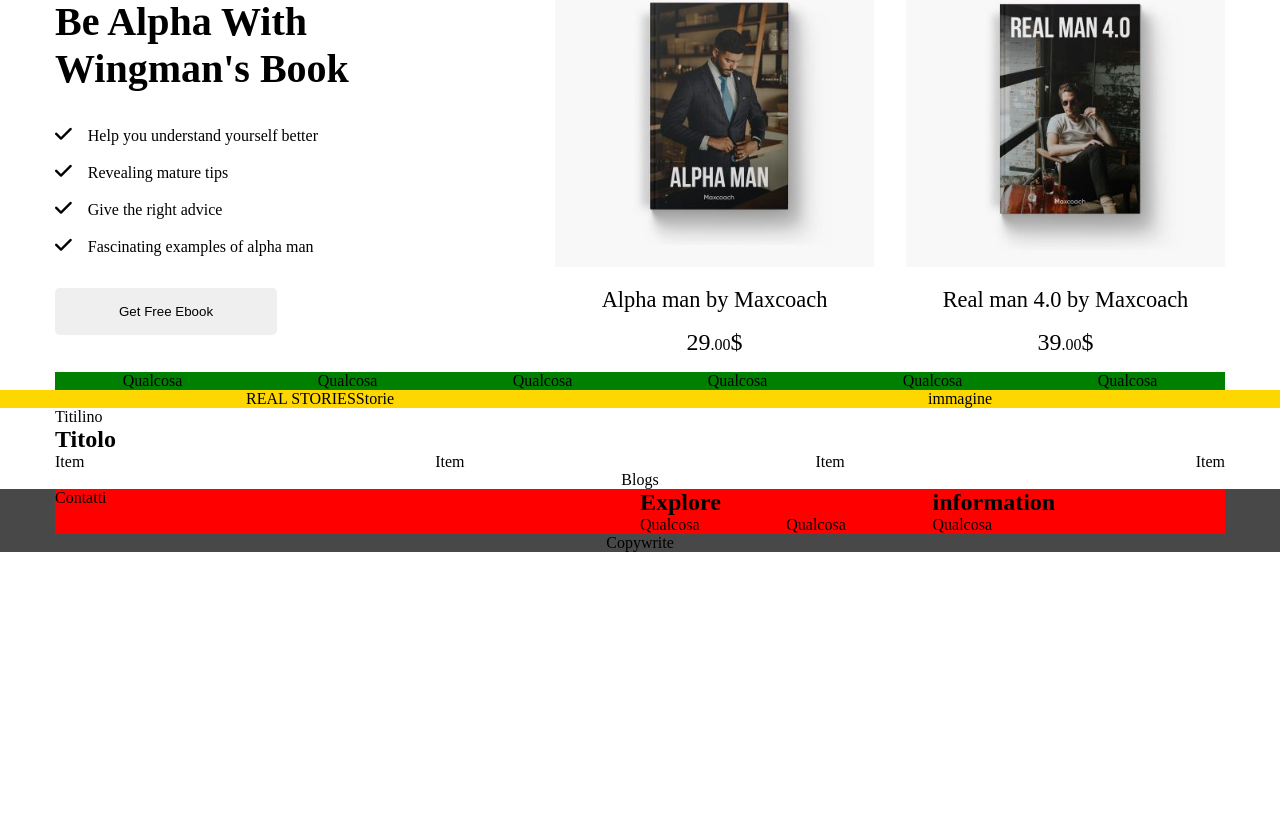
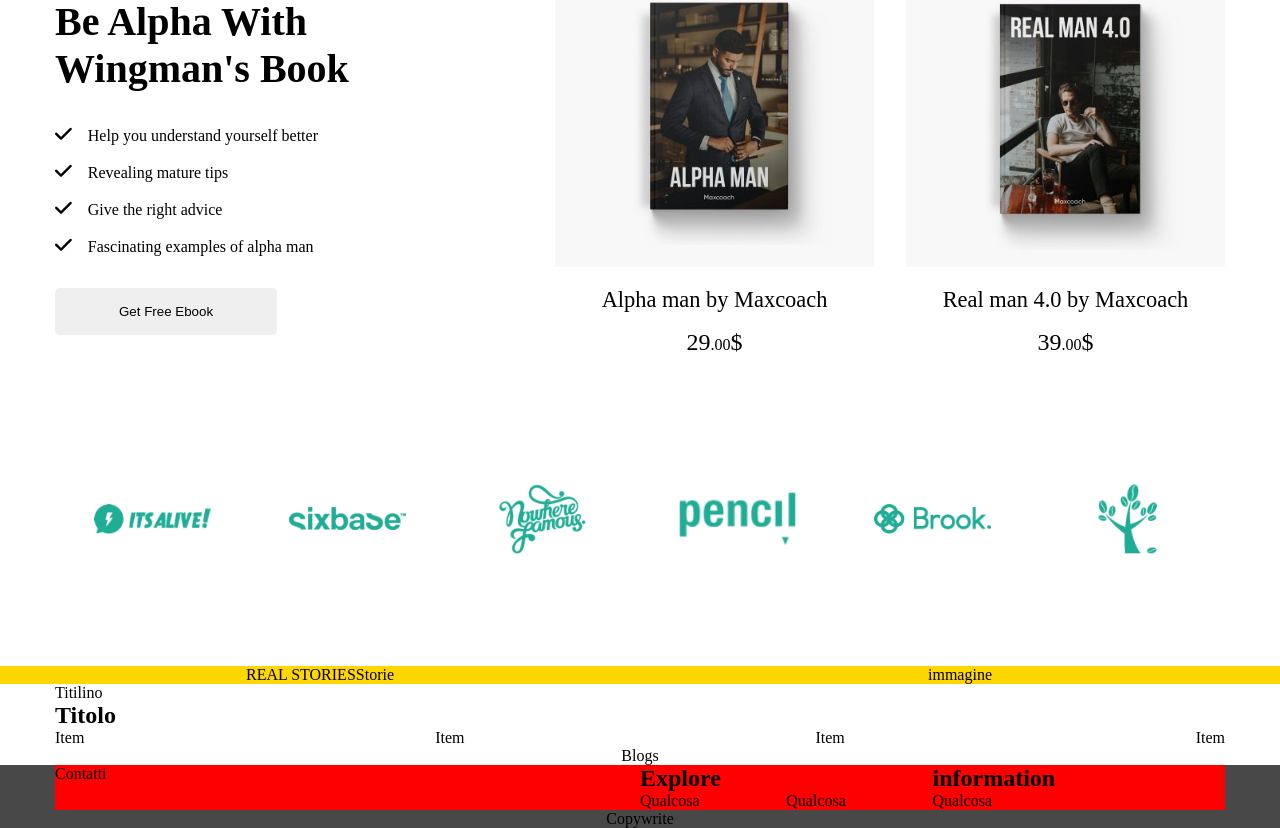
Before and after one commit to Marco-Vigilio/proj-html-vuejs, a Vue app: page / in a window 1280 px wide. Shown: the part 3397-4225 px from the top of the page. Before the commit the page ends 3949 px from the top, so only its background shows below. Built offline with nearby package versions, Linux system fonts and the light colour scheme.

Commit message:
inserisco le immagini a Sponsor

```diff
--- a/src/components/main/Sponsors.vue
+++ b/src/components/main/Sponsors.vue
@@ -1,11 +1,23 @@
 <template>
     <div class="sponsors">
-        <div>Qualcosa</div>
-        <div>Qualcosa</div>
-        <div>Qualcosa</div>
-        <div>Qualcosa</div>
-        <div>Qualcosa</div>
-        <div>Qualcosa</div>
+        <div class="sponsor">
+            <img src="../../assets/img/client-logo-05-primary.png" alt="image of Its Alive!">
+        </div>
+        <div class="sponsor">
+            <img src="../../assets/img/client-logo-06-primary.png" alt="image of Its Alive!">
+        </div>
+        <div class="sponsor">
+            <img src="../../assets/img/client-logo-07-primary.png" alt="image of Its Alive!">
+        </div>
+        <div class="sponsor">
+            <img src="../../assets/img/client-logo-04-primary.png" alt="image of Its Alive!">
+        </div>
+        <div class="sponsor">
+            <img src="../../assets/img/client-logo-03-primary.png" alt="image of Its Alive!">
+        </div>
+        <div class="sponsor">
+            <img src="../../assets/img/client-logo-02-primary.png" alt="image of Its Alive!">
+        </div>
     </div>
 </template>
 <script>
@@ -17,12 +29,18 @@
 .sponsors {
     display: flex;
     justify-content: space-between;
+    padding: 7rem 0;
 
-    div {
-        width: 100%;
-        background-color: green;
+    div.sponsor {
+        width: calc(100% / 6);
+        height: 70px;
         display: flex;
         justify-content: center;
+
+        img {
+            width: 60%;
+            object-fit: contain;
+        }
     }
 }
 </style>
```
